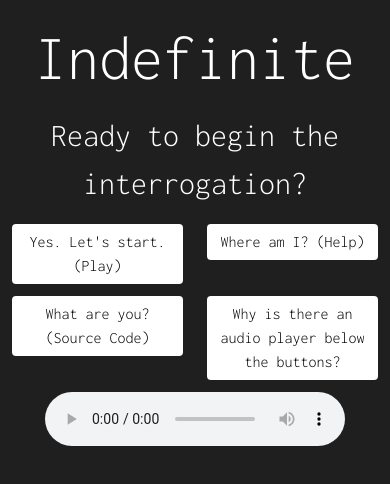
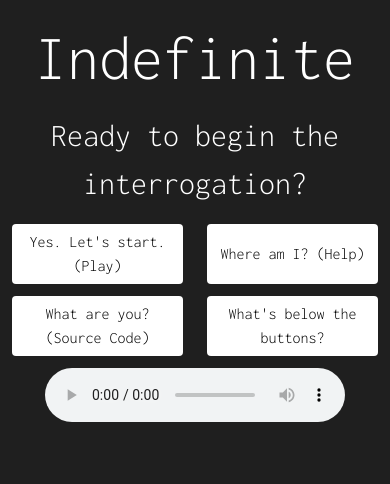
Before and after one commit to SirIsaacNeutron/indefinite-interrogation, a React (Create React App) app: page / in a window 390 px wide. Shown: the top 484 px of the page. Built offline with nearby package versions, Linux system fonts and the light colour scheme.

Commit message:
Changed App to functional component
I'm not very good with hooks so this might be temporary. Also I improved
the button CSS a bit; the mobile website should now look better as
buttons will be closer to a uniform height.

```diff
--- a/package.json
+++ b/package.json
@@ -34,5 +34,8 @@
       "last 1 firefox version",
       "last 1 safari version"
     ]
+  },
+  "devDependencies": {
+    "eslint-plugin-react-hooks": "^4.5.0"
   }
 }
--- a/src/App.css
+++ b/src/App.css
@@ -19,6 +19,9 @@ body {
   background: white;
   color: black;
   padding: 3%;
+
+   /* Make buttons in the same row of the same height as their .cols. Helps on mobile devices */
+  height: 100%;
 }
 
 .btn {
--- a/src/App.js
+++ b/src/App.js
@@ -1,41 +1,21 @@
-import React from 'react';
+import React, { useState } from 'react';
 
-import MainMenu from './components/MainMenu.js';
+import MainMenu from './components/MainMenu';
 
 import backgroundMusicFile from "./sounds/music.mp3";
 
 import './App.css';
 
-/*function App() {
+function App() {
+  let [gameStarted, setGameStarted] = useState(false);
+
   return (
-    <div className="App">
-      <header className="App-header">
-        <img src={logo} className="App-logo" alt="logo" />
-        <p>
-          Edit <code>src/App.js</code> and save to reload.
-        </p>
-        <a
-          className="App-link"
-          href="https://reactjs.org"
-          target="_blank"
-          rel="noopener noreferrer"
-        >
-          Learn React
-        </a>
-      </header>
-    </div>
-  );
-}*/
+    <>
+      <MainMenu setGameStarted={setGameStarted}/>
 
-class App extends React.Component {
-  render() {
-    return (
-      <>
-        <MainMenu />
+      <audio className="bg-music" src={backgroundMusicFile} controls autoPlay loop></audio>
+    </>
+    );
+  }
 
-        <audio className="bg-music" src={backgroundMusicFile} controls autoPlay loop></audio>
-      </>);
-  }
-}
-
-export default App;
+  export default App;
--- a/src/components/MainMenu.js
+++ /dev/null
@@ -1,73 +0,0 @@
-import React from 'react';
-
-class MainMenu extends React.Component {
-    render() {
-        return (
-            <>
-                <h1 className="game-header">Indefinite</h1>
-                <p className="menu-question">Ready to begin the interrogation?</p>
-
-                <div className="container">
-                    <div className="row">
-                        <div className="col">
-                            <div className="btn button">Yes. Let's start. (Play)</div>
-                        </div>
-                        <div className="col">
-                            <button className="btn button" data-bs-toggle="modal" data-bs-target="#helpWindow">Where
-                                am I? (Help)</button>
-                        </div>
-                    </div>
-                    <div className="row">
-                        <div className="col">
-                            <a className="btn button code-link" href="https://github.com/SirIsaacNeutron/indefinite-interrogation" target="_blank" rel="noreferrer">What are you? (Source Code)</a>
-                        </div>
-                        <div className="col">
-                            <div className="btn button" data-bs-toggle="modal" data-bs-target="#musicHelpWindow">Why is there an audio player below the buttons?</div>
-                        </div>
-                    </div>
-                </div>
-
-                {/* Help Modal */}
-                <div className="modal fade" id="helpWindow" tabIndex="-1" aria-labelledby="helpWindowLabel" aria-hidden="true">
-                    <div className="modal-dialog">
-                        <div className="modal-content">
-                            <div className="modal-body">
-                                <p>As you know, The Incident was a catastrophic global event
-                                    in which all world leaders were killed. You are a person of interest brought
-                                    to us for questioning.
-                                </p>
-                                We expect you to:
-                                <ol>
-                                    <li>Answer questions quickly.</li>
-                                    <li>Give identical responses to identical questions.</li>
-                                    <li>Accept your fate when it is over.</li>
-                                </ol>
-                                <button type="button" className="btn button" data-bs-dismiss="modal">Close</button>
-                            </div>
-                        </div>
-                    </div>
-                </div>
-
-                {/* Music Help Window */}
-                <div class="modal fade" id="musicHelpWindow" tabindex="-1" aria-labelledby="musicHelpWindowLabel" aria-hidden="true">
-                    <div class="modal-dialog">
-                        <div class="modal-content">
-
-                        <div class="modal-body">
-                            <p>
-                                Certain web browsers such as Google Chrome do not allow us to play background music automatically.
-                                They require people like you to use a visible audio player like the one we provided. Without such a player,
-                                you would not be able to hear the music at all.
-                            </p>
-                            <p>We decided that the audio player was best left below the buttons.</p>
-                            <button type="button" class="btn button" data-bs-dismiss="modal">Close</button>
-                        </div>
-                        </div>
-                    </div>
-                </div>
-            </>
-        );
-    }
-}
-
-export default MainMenu;
--- /dev/null
+++ b/src/components/MainMenu.jsx
@@ -0,0 +1,72 @@
+import React from 'react';
+
+function MainMenu({ setGameStarted }) {
+
+    return (
+        <>
+            <h1 className="game-header">Indefinite</h1>
+            <p className="menu-question">Ready to begin the interrogation?</p>
+
+            <div className="container">
+                <div className="row row-eq-height">
+                    <div className="col">
+                        <div className="btn button"
+                        onClick={() => setGameStarted(true)}>Yes. Let's start. (Play)</div>
+                    </div>
+                    <div className="col">
+                        <button className="btn button" data-bs-toggle="modal" data-bs-target="#helpWindow">Where
+                            am I? (Help)</button>
+                    </div>
+                </div>
+                <div className="row row-eq-height">
+                    <div className="col">
+                        <a className="btn button code-link" href="https://github.com/SirIsaacNeutron/indefinite-interrogation" target="_blank" rel="noreferrer">What are you? (Source Code)</a>
+                    </div>
+                    <div className="col">
+                        <div className="btn button" data-bs-toggle="modal" data-bs-target="#musicHelpWindow">What's below the buttons?</div>
+                    </div>
+                </div>
+            </div>
+
+            {/* Help Modal */}
+            <div className="modal fade" id="helpWindow" tabIndex="-1" aria-labelledby="helpWindowLabel" aria-hidden="true">
+                <div className="modal-dialog">
+                    <div className="modal-content">
+                        <div className="modal-body">
+                            <p>As you know, The Incident was a catastrophic global event
+                                in which all world leaders were killed. You are a person of interest brought
+                                to us for questioning.
+                            </p>
+                            We expect you to:
+                            <ol>
+                                <li>Answer questions quickly.</li>
+                                <li>Give identical responses to identical questions.</li>
+                                <li>Accept your fate when it is over.</li>
+                            </ol>
+                            <button type="button" className="btn button" data-bs-dismiss="modal">Close</button>
+                        </div>
+                    </div>
+                </div>
+            </div>
+
+            {/* Music Help Window */}
+            <div className="modal fade" id="musicHelpWindow" tabIndex="-1" aria-labelledby="musicHelpWindowLabel" aria-hidden="true">
+                <div className="modal-dialog">
+                    <div className="modal-content">
+
+                    <div className="modal-body">
+                        <p>
+                            Certain web browsers such as Google Chrome do not allow us to play background music automatically.
+                            They require people like you to use a visible audio player like the one we provided below the buttons.
+                            Without such a player, you would not be able to hear the music at all.
+                        </p>
+                        <button type="button" className="btn button" data-bs-dismiss="modal">Close</button>
+                    </div>
+                    </div>
+                </div>
+            </div>
+        </>
+    );
+}
+
+export default MainMenu;
```
